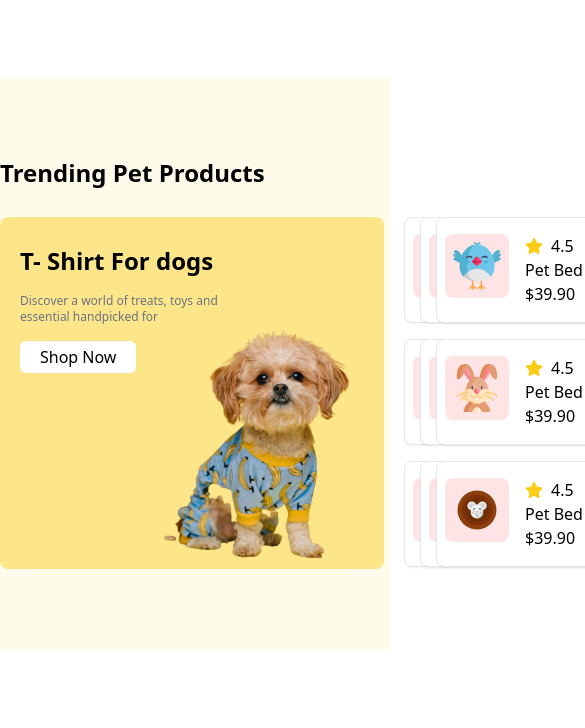
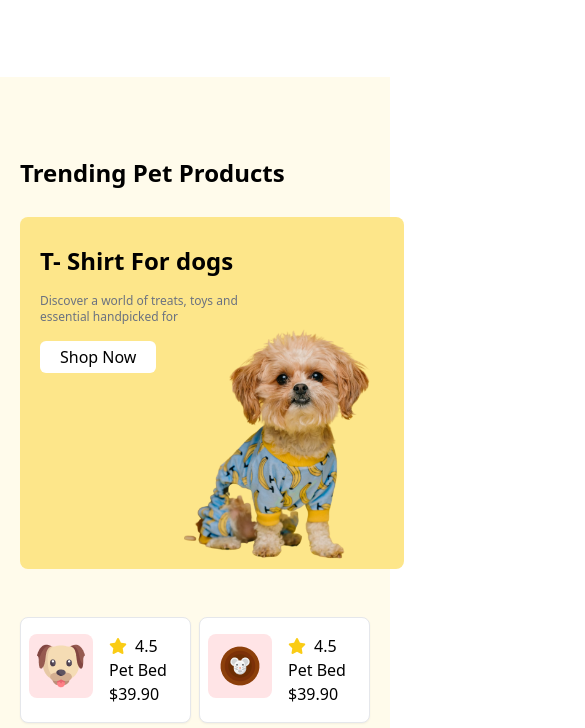
Before and after one commit to programmertajul/assignment-03, a plain HTML site: page index.html in a window 390 px wide. Shown: the part 1492-2220 px from the top of the page, 585 px wide, since content can reach past the window. Drawn offline with nearby package versions, Linux system fonts and the light colour scheme; a web font is replaced by a local one.

Commit message:
trending responsive part is complete

```diff
--- a/index.html
+++ b/index.html
@@ -249,9 +249,9 @@
 
         <section class="my-20 bg-amber-50">
 
-            <div class="max-w-screen-xl mx-auto py-20 relative">
+            <div class="max-w-screen-xl mx-auto py-20 lg:relative">
 
-            <h2 class="font-bold text-2xl mb-7">Trending Pet Products</h2>
+            <h2 class="font-bold text-2xl mb-7 ml-5 lg:ml-0">Trending Pet Products</h2>
 
 
             <!-- card and t shirt for dog parent -->
@@ -265,7 +265,7 @@
 
 
 
-                <div class="relative bg-amber-200 rounded-lg w-96 h-[22rem]">
+                <div class="relative bg-amber-200 rounded-lg w-96 h-[22rem] mb-12 lg:mb-0 mx-5 lg:mx-0">
 
 
                     <div class="pl-5">
@@ -287,13 +287,13 @@
 
 
 
-            <div class="grid grid-cols-3 gap-4 absolute top-[8.8rem] ml-96 pl-5">
+            <div class="grid grid-cols-2 lg:grid-cols-3 gap-2 lg:gap-4 lg:absolute lg:top-[8.8rem] lg:ml-96 lg:pl-5 mx-5 lg:mx-0">
 
 
 
                      <!-- single card 1-->
 
-                     <div class="flex shadow-sm rounded-lg border border-gray-200 py-2 w-[17rem] bg-white">
+                     <div class="flex shadow-sm rounded-lg border border-gray-200 py-2 lg:w-[17rem] bg-white">
 
                         <!-- card image -->
 
@@ -326,7 +326,7 @@
 
 
 
-                     <div class="flex shadow-sm rounded-lg border border-gray-200 py-2 w-[17rem] bg-white">
+                     <div class="flex shadow-sm rounded-lg border border-gray-200 py-2 lg:w-[17rem] bg-white">
 
                         <!-- card image -->
 
@@ -360,7 +360,7 @@
 
 
 
-                     <div class="flex shadow-sm rounded-lg border border-gray-200 py-2 w-[17rem] bg-white">
+                     <div class="flex shadow-sm rounded-lg border border-gray-200 py-2 lg:w-[17rem] bg-white">
 
                         <!-- card image -->
 
@@ -394,7 +394,7 @@
 
 
 
-                     <div class="flex shadow-sm rounded-lg border border-gray-200 py-2 w-[17rem] bg-white">
+                     <div class="flex shadow-sm rounded-lg border border-gray-200 py-2 lg:w-[17rem] bg-white">
 
                         <!-- card image -->
 
@@ -429,7 +429,7 @@
 
 
 
-                     <div class="flex shadow-sm rounded-lg border border-gray-200 py-2 w-[17rem] bg-white">
+                     <div class="flex shadow-sm rounded-lg border border-gray-200 py-2 lg:w-[17rem] bg-white">
 
                         <!-- card image -->
 
@@ -463,7 +463,7 @@
 
 
 
-                     <div class="flex shadow-sm rounded-lg border border-gray-200 py-2 w-[17rem] bg-white">
+                     <div class="flex shadow-sm rounded-lg border border-gray-200 py-2 lg:w-[17rem] bg-white">
 
                         <!-- card image -->
 
@@ -496,7 +496,7 @@
 
 
 
-                     <div class="flex shadow-sm rounded-lg border border-gray-200 py-2 w-[17rem] bg-white">
+                     <div class="flex shadow-sm rounded-lg border border-gray-200 py-2 lg:w-[17rem] bg-white">
 
                         <!-- card image -->
 
@@ -530,7 +530,7 @@
 
 
 
-                     <div class="flex shadow-sm rounded-lg border border-gray-200 py-2 w-[17rem] bg-white">
+                     <div class="flex shadow-sm rounded-lg border border-gray-200 py-2 lg:w-[17rem] bg-white">
 
                         <!-- card image -->
 
@@ -565,7 +565,7 @@
 
 
 
-                     <div class="flex shadow-sm rounded-lg border border-gray-200 py-2 w-[17rem] bg-white">
+                     <div class="flex shadow-sm rounded-lg border border-gray-200 py-2 lg:w-[17rem] bg-white ">
 
                         <!-- card image -->
 
```
